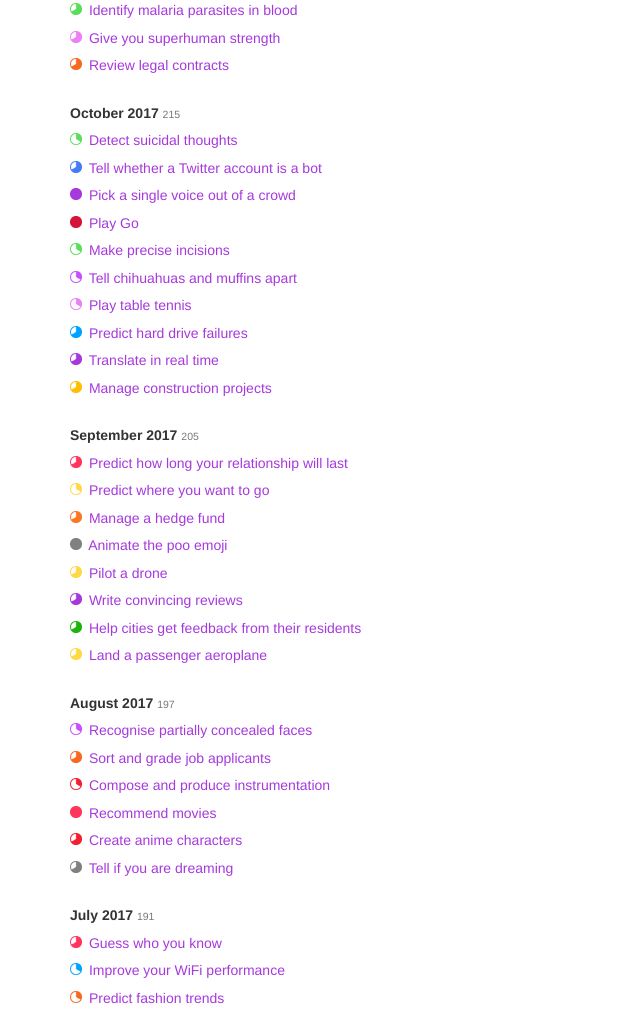
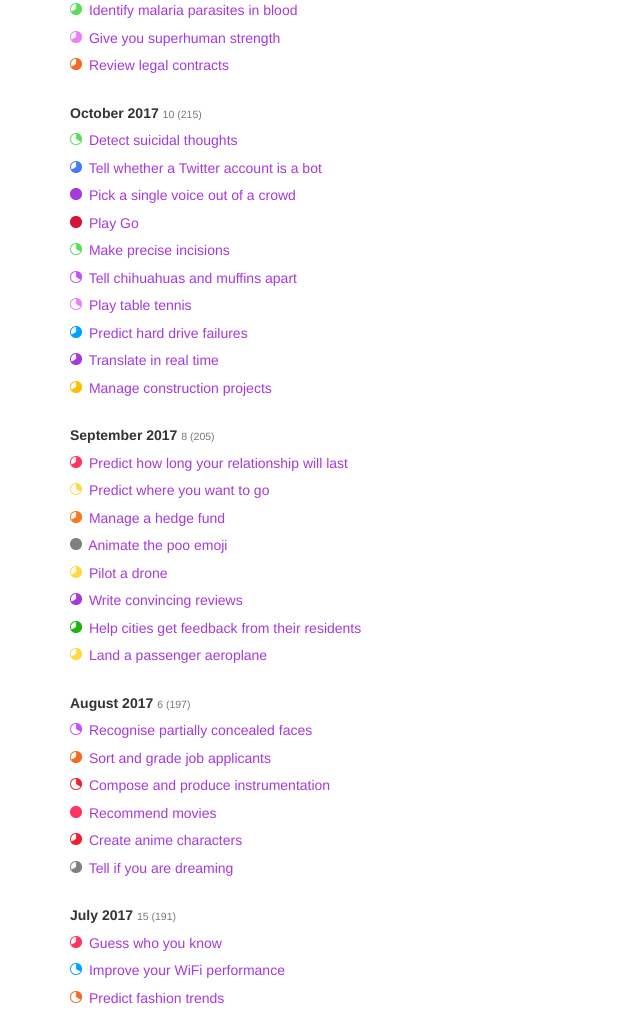
Before and after one commit to targetpracticepro/deepindex.github.io, a Jekyll site: the page built from pages/history.html, in a window 1280 px wide and 1400 px high, scrolled down 19269 px. Shown: the part 152-1164 px from the top of the window, without its empty margins (0-640 px from the left). Built offline with Jekyll 4.4.1, drawn with Linux system fonts in a browser that asks for light colours; nearby versions of some CDN libraries; some of the changed text lies outside the part shown.

Commit message:
improve running totals

```diff
--- a/pages/history.html
+++ b/pages/history.html
@@ -37,7 +37,15 @@ description: "A brief history of artificial intelligence."
       {% assign latest_month = items[0].date | date: "%B %Y" %}
       {% assign latest_year = items[0].date | date: "%Y" %}
 
-      <h4>{{ latest_month }} <small>{{ countdown }}</small></h4>
+      {% assign tempo = 0 %}
+      {% for temp in items %}
+        {% assign temp_month = temp.date | date: "%B %Y" %}
+        {% if latest_month == temp_month %}
+          {% assign tempo = tempo | plus: 1 %}
+        {% endif %}
+      {% endfor %}
+
+      <h4>{{ latest_month }} <small>{{ tempo }} ({{ countdown }})</small></h4>
 
       {% for item in items %}
         {% assign current_year = item.date | date: "%Y" %}
@@ -47,7 +55,17 @@ description: "A brief history of artificial intelligence."
         {% if current_year > 2016 %}
 
           {% if current_month <> latest_month %}
-            <h4>{{ current_month }} <small>{{ countdown }}</small></h4>
+
+            {% assign tempo = 0 %}
+            {% for temp in items %}
+              {% assign temp_month = temp.date | date: "%B %Y" %}
+              {% if current_month == temp_month %}
+                {% assign tempo = tempo | plus: 1 %}
+              {% endif %}
+            {% endfor %}
+
+            <h4>{{ current_month }} <small>{{ tempo }} ({{ countdown }})</small></h4>
+
             {% assign latest_month = current_month %}
           {% endif %}
 
@@ -55,7 +73,17 @@ description: "A brief history of artificial intelligence."
 
           {% if current_year <> latest_year %}
             {% if current_year > 0 %}
-              <h4>{{ current_year }} <small>{{ countdown }}</small></h4>
+
+              {% assign tempo = 0 %}
+              {% for temp in items %}
+                {% assign temp_year = temp.date | date: "%Y" %}
+                {% assign temp_year = temp_year | plus: 0 %}
+                {% if current_year == temp_year %}
+                  {% assign tempo = tempo | plus: 1 %}
+                {% endif %}
+              {% endfor %}
+
+              <h4>{{ current_year }} <small>{{ tempo }} ({{ countdown }})</small></h4>
             {% else %}
               <h4>Undated <small>{{ countdown }}</small></h4>
             {% endif %}
```
